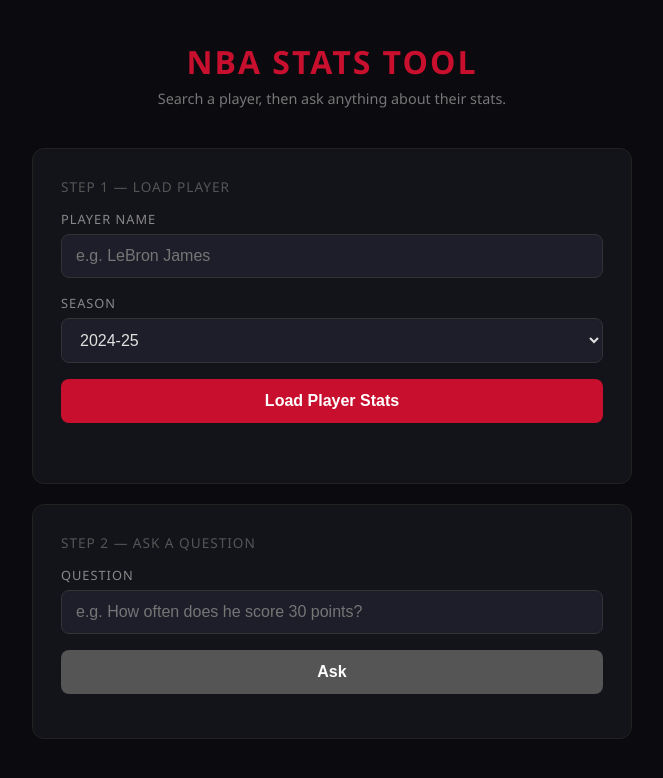
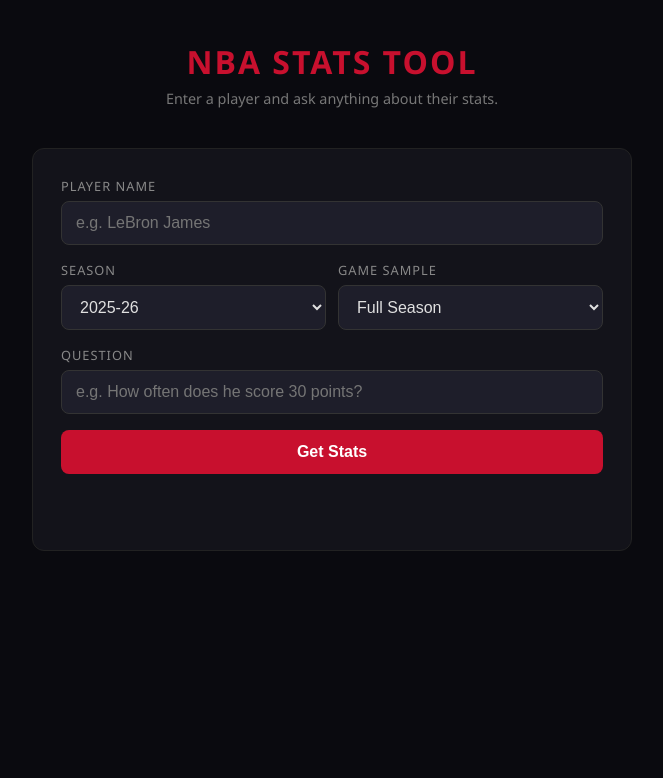
Before and after one commit to JaiY1/JaiY1, a Flask app: page / in a window 1280 px wide. Shown: the top 778 px of the page, without its empty margins (308-971 px from the left). Run offline with Flask 3, Linux system fonts and the light colour scheme.

Commit message:
Add autocomplete, last N games filter, and injury detection
- Combined load + ask into single form with one button
- Autocomplete player search ranked by minutes played (starters first)
- Last 5/10/15/20 games filter based on team schedule
- Injury warning when player missed games in selected window
- Fixed date storage to ISO format for correct sorting
- Fixed DB path to absolute to prevent reload issues

Co-Authored-By: Claude Sonnet 4.6 <noreply@anthropic.com>

```diff
--- a/app.py
+++ b/app.py
@@ -1,5 +1,6 @@
+import re
 from flask import Flask, request, jsonify, render_template
-from database import init_db, get_player_games, player_exists
+from database import init_db, get_player_games, get_missed_games, get_all_team_games
 from nba_client import fetch_and_store
 
 app = Flask(__name__)
@@ -17,23 +18,25 @@ STAT_FIELDS = {
     "free throw percentage": "ft_pct", "ft%": "ft_pct",
 }
 
+STAT_LABELS = {
+    "pts": "points", "reb": "rebounds", "ast": "assists",
+    "fg3m": "3-pointers made", "fg3_pct": "3PT%",
+    "blk": "blocks", "stl": "steals",
+    "ft_pct": "FT%", "fg_pct": "FG%"
+}
+
 
 def parse_question(question: str):
-    """Extract stat field and threshold from a natural language question."""
     q = question.lower()
-
     stat_field = None
     for keyword, field in STAT_FIELDS.items():
         if keyword in q:
             stat_field = field
             break
-
     threshold = None
-    import re
     numbers = re.findall(r'\d+\.?\d*', q)
     if numbers:
         threshold = float(numbers[0])
-
     return stat_field, threshold
 
 
@@ -41,23 +44,30 @@ def compute_stats(games: list[dict], stat_field: str, threshold: float = None):
     total = len(games)
     if total == 0:
         return {}
-
     values = [g[stat_field] for g in games if g[stat_field] is not None]
-
     result = {
         "total_games": total,
         "average": round(sum(values) / len(values), 2) if values else 0,
         "max": max(values) if values else 0,
         "min": min(values) if values else 0,
     }
-
     if threshold is not None:
         above = sum(1 for v in values if v >= threshold)
         result["threshold"] = threshold
         result["games_above"] = above
         result["frequency_pct"] = round((above / total) * 100, 1)
+    return result
 
-    return result
+
+def split_window(team_games: list[dict], last_n: int):
+    """
+    Take the last_n team games, split into played vs missed.
+    Returns (played_dates set, missed_in_window list).
+    """
+    window = team_games[:last_n] if last_n > 0 else team_games
+    played_dates = {g["game_date"] for g in window if g["status"] == "played"}
+    missed = [g for g in window if g["status"] == "missed"]
+    return played_dates, missed
 
 
 @app.route("/")
@@ -65,23 +75,71 @@ def index():
     return render_template("index.html")
 
 
+PLAYER_POPULARITY = {}  # player_id -> rank, loaded at startup
+
+
+def load_popularity(season: str = "2025-26"):
+    """Rank all players by minutes played this season. Starters > bench > rest."""
+    global PLAYER_POPULARITY
+    try:
+        from nba_api.stats.endpoints import leaguedashplayerstats
+        import time
+        time.sleep(0.6)
+        stats = leaguedashplayerstats.LeagueDashPlayerStats(
+            season=season,
+            per_mode_detailed="PerGame",
+            season_type_all_star="Regular Season"
+        )
+        df = stats.get_data_frames()[0]
+        df = df.sort_values("MIN", ascending=False).reset_index(drop=True)
+        PLAYER_POPULARITY = {int(row["PLAYER_ID"]): idx for idx, row in df.iterrows()}
+        print(f"Loaded popularity for {len(PLAYER_POPULARITY)} players.")
+    except Exception as e:
+        print(f"Could not load popularity rankings: {e}")
+
+
+load_popularity()
+
+
+@app.route("/api/players")
+def player_suggestions():
+    query = request.args.get("q", "").strip().lower()
+    if len(query) < 2:
+        return jsonify([])
+
+    from nba_api.stats.static import players as nba_players
+    all_players = nba_players.get_players()
+
+    matches = [p for p in all_players if query in p["full_name"].lower()]
+    # Sort: minutes-based rank first, then active, then alphabetical
+    matches.sort(key=lambda p: (
+        PLAYER_POPULARITY.get(p["id"], 9999),
+        not p["is_active"],
+        p["full_name"]
+    ))
+    return jsonify([p["full_name"] for p in matches[:10]])
+
+
 @app.route("/api/search", methods=["POST"])
 def search():
     data = request.json
     player_name = data.get("player", "").strip()
-    season = data.get("season", "2024-25")
+    season = data.get("season", "2025-26")
 
     if not player_name:
         return jsonify({"error": "Player name required."}), 400
 
-    if not player_exists(player_name):
-        full_name, err = fetch_and_store(player_name, season)
-        if err:
-            return jsonify({"error": err}), 404
-        player_name = full_name
+    full_name, err = fetch_and_store(player_name, season)
+    if err:
+        return jsonify({"error": err}), 404
 
-    games = get_player_games(player_name, season)
-    return jsonify({"player": player_name, "games_loaded": len(games)})
+    games = get_player_games(full_name, season)
+    missed = get_missed_games(full_name, season)
+    return jsonify({
+        "player": full_name,
+        "games_loaded": len(games),
+        "missed_games_total": len(missed)
+    })
 
 
 @app.route("/api/ask", methods=["POST"])
@@ -89,30 +147,35 @@ def ask():
     data = request.json
     player_name = data.get("player", "").strip()
     question = data.get("question", "").strip()
-    season = data.get("season", "2024-25")
+    season = data.get("season", "2025-26")
+    last_n = int(data.get("last_n", 0))  # 0 = all games
 
     if not player_name or not question:
         return jsonify({"error": "Player and question are required."}), 400
 
-    games = get_player_games(player_name, season)
-    if not games:
+    all_games = get_player_games(player_name, season)
+    if not all_games:
         return jsonify({"error": f"No data for {player_name}. Search them first."}), 404
+
+    if last_n > 0:
+        # Use team schedule to define the window (played + missed combined)
+        team_games = get_all_team_games(player_name, season)
+        played_dates, missed_in_window = split_window(team_games, last_n)
+        games = [g for g in all_games if g["game_date"] in played_dates]
+    else:
+        games = all_games
+        missed_in_window = []
 
     stat_field, threshold = parse_question(question)
     if not stat_field:
-        return jsonify({"error": "Couldn't understand the stat in your question. Try mentioning points, rebounds, assists, etc."}), 400
+        return jsonify({"error": "Couldn't understand the stat. Try mentioning points, rebounds, assists, etc."}), 400
 
     stats = compute_stats(games, stat_field, threshold)
+    stat_label = STAT_LABELS.get(stat_field, stat_field)
 
-    stat_label = {
-        "pts": "points", "reb": "rebounds", "ast": "assists",
-        "fg3m": "3-pointers made", "fg3_pct": "3PT%",
-        "blk": "blocks", "stl": "steals",
-        "ft_pct": "FT%", "fg_pct": "FG%"
-    }.get(stat_field, stat_field)
-
+    scope = f"last {last_n} games" if last_n > 0 else "this season"
     answer_parts = [
-        f"{player_name} averages {stats['average']} {stat_label} per game over {stats['total_games']} games this season.",
+        f"{player_name} averages {stats['average']} {stat_label} per game over {stats['total_games']} games ({scope}).",
         f"High: {stats['max']} | Low: {stats['min']}."
     ]
     if threshold is not None:
@@ -120,7 +183,19 @@ def ask():
             f"He hit {threshold}+ {stat_label} in {stats['games_above']} of {stats['total_games']} games ({stats['frequency_pct']}% of the time)."
         )
 
-    return jsonify({"answer": " ".join(answer_parts), "stats": stats})
+    injury_warning = None
+    if last_n > 0 and missed_in_window:
+        injury_warning = (
+            f"⚠️ {player_name} missed {len(missed_in_window)} game(s) during this {last_n}-game window "
+            f"(DNP/Injury). Stats reflect only {len(games)} played games."
+        )
+
+    return jsonify({
+        "answer": " ".join(answer_parts),
+        "stats": stats,
+        "injury_warning": injury_warning,
+        "missed_games": [m["game_date"] + " " + m["matchup"] for m in missed_in_window]
+    })
 
 
 if __name__ == "__main__":
--- a/templates/index.html
+++ b/templates/index.html
@@ -67,6 +67,12 @@
       border-color: #c8102e;
     }
 
+    .row {
+      display: grid;
+      grid-template-columns: 1fr 1fr;
+      gap: 12px;
+    }
+
     button {
       width: 100%;
       padding: 13px;
@@ -130,122 +136,187 @@
       letter-spacing: 0.5px;
     }
 
-    .section-title {
-      font-size: 0.85rem;
-      color: #555;
-      text-transform: uppercase;
-      letter-spacing: 1px;
-      margin-bottom: 14px;
+    .error { color: #ff6b6b; font-size: 0.9rem; margin-top: 10px; }
+
+    .injury-warning {
+      background: #2a1a00;
+      border-left: 4px solid #f59e0b;
+      border-radius: 8px;
+      padding: 12px 16px;
+      margin-top: 12px;
+      font-size: 0.9rem;
+      color: #fbbf24;
+      display: none;
     }
 
-    .error { color: #ff6b6b; font-size: 0.9rem; margin-top: 10px; }
+    .missed-list {
+      margin-top: 8px;
+      font-size: 0.8rem;
+      color: #d97706;
+    }
+
+    .autocomplete-wrapper {
+      position: relative;
+      margin-bottom: 16px;
+    }
+
+    .autocomplete-wrapper input {
+      margin-bottom: 0;
+    }
+
+    .autocomplete-list {
+      position: absolute;
+      top: 100%;
+      left: 0;
+      right: 0;
+      background: #1e1e2a;
+      border: 1px solid #444;
+      border-top: none;
+      border-radius: 0 0 8px 8px;
+      z-index: 100;
+      max-height: 240px;
+      overflow-y: auto;
+    }
+
+    .autocomplete-list div {
+      padding: 11px 14px;
+      cursor: pointer;
+      font-size: 0.95rem;
+      border-bottom: 1px solid #2a2a3a;
+      transition: background 0.15s;
+    }
+
+    .autocomplete-list div:last-child { border-bottom: none; }
+    .autocomplete-list div:hover, .autocomplete-list div.active {
+      background: #c8102e22;
+      color: #fff;
+    }
   </style>
 </head>
 <body>
 
   <h1>NBA STATS TOOL</h1>
-  <p class="subtitle">Search a player, then ask anything about their stats.</p>
+  <p class="subtitle">Enter a player and ask anything about their stats.</p>
 
-  <!-- Step 1: Load Player -->
   <div class="card">
-    <p class="section-title">Step 1 — Load Player</p>
     <label>Player Name</label>
-    <input type="text" id="playerInput" placeholder="e.g. LeBron James" />
-    <label>Season</label>
-    <select id="seasonSelect">
-      <option value="2024-25">2024-25</option>
-      <option value="2023-24">2023-24</option>
-      <option value="2022-23">2022-23</option>
-    </select>
-    <button id="searchBtn" onclick="loadPlayer()">Load Player Stats</button>
-    <div class="status" id="searchStatus"></div>
-  </div>
+    <div class="autocomplete-wrapper">
+      <input type="text" id="playerInput" placeholder="e.g. LeBron James" autocomplete="off" />
+      <div class="autocomplete-list" id="autocompleteList" style="display:none;"></div>
+    </div>
 
-  <!-- Step 2: Ask a Question -->
-  <div class="card">
-    <p class="section-title">Step 2 — Ask a Question</p>
+    <div class="row">
+      <div>
+        <label>Season</label>
+        <select id="seasonSelect">
+          <option value="2025-26">2025-26</option>
+          <option value="2024-25">2024-25</option>
+          <option value="2023-24">2023-24</option>
+          <option value="2022-23">2022-23</option>
+        </select>
+      </div>
+      <div>
+        <label>Game Sample</label>
+        <select id="lastNSelect">
+          <option value="0">Full Season</option>
+          <option value="5">Last 5 Games</option>
+          <option value="10">Last 10 Games</option>
+          <option value="15">Last 15 Games</option>
+          <option value="20">Last 20 Games</option>
+        </select>
+      </div>
+    </div>
+
     <label>Question</label>
     <input type="text" id="questionInput" placeholder="e.g. How often does he score 30 points?" />
-    <button id="askBtn" onclick="askQuestion()" disabled>Ask</button>
-    <div class="error" id="askError"></div>
+
+    <button id="submitBtn" onclick="submit()">Get Stats</button>
+
+    <div class="error" id="errorMsg"></div>
+    <div class="status" id="statusMsg"></div>
+    <div class="injury-warning" id="injuryWarning"></div>
     <div class="answer-box" id="answerBox"></div>
     <div class="stat-grid" id="statGrid"></div>
   </div>
 
 <script>
-  let currentPlayer = null;
-  let currentSeason = null;
+  async function submit() {
+    const player = document.getElementById("playerInput").value.trim();
+    const season = document.getElementById("seasonSelect").value;
+    const lastN = parseInt(document.getElementById("lastNSelect").value);
+    const question = document.getElementById("questionInput").value.trim();
 
-  async function loadPlayer() {
-    const name = document.getElementById("playerInput").value.trim();
-    const season = document.getElementById("seasonSelect").value;
-    const status = document.getElementById("searchStatus");
-    const btn = document.getElementById("searchBtn");
+    const btn = document.getElementById("submitBtn");
+    const errEl = document.getElementById("errorMsg");
+    const statusEl = document.getElementById("statusMsg");
+    const answerBox = document.getElementById("answerBox");
+    const injuryEl = document.getElementById("injuryWarning");
+    const statGrid = document.getElementById("statGrid");
 
-    if (!name) { status.textContent = "Enter a player name."; return; }
+    // Reset
+    errEl.textContent = "";
+    statusEl.textContent = "";
+    answerBox.style.display = "none";
+    injuryEl.style.display = "none";
+    statGrid.innerHTML = "";
+
+    if (!player) { errEl.textContent = "Enter a player name."; return; }
+    if (!question) { errEl.textContent = "Enter a question."; return; }
 
     btn.disabled = true;
-    status.textContent = "Fetching stats from NBA.com... (may take a few seconds)";
+    statusEl.textContent = "Fetching stats from NBA.com...";
 
     try {
-      const res = await fetch("/api/search", {
+      // Step 1: fetch & store player data
+      const searchRes = await fetch("/api/search", {
         method: "POST",
         headers: { "Content-Type": "application/json" },
-        body: JSON.stringify({ player: name, season })
+        body: JSON.stringify({ player, season })
       });
-      const data = await res.json();
+      const searchData = await searchRes.json();
 
-      if (!res.ok) {
-        status.textContent = "Error: " + data.error;
-      } else {
-        currentPlayer = data.player;
-        currentSeason = season;
-        status.textContent = `Loaded ${data.player} — ${data.games_loaded} games this season.`;
-        document.getElementById("askBtn").disabled = false;
+      if (!searchRes.ok) {
+        errEl.textContent = searchData.error;
+        btn.disabled = false;
+        statusEl.textContent = "";
+        return;
       }
-    } catch (e) {
-      status.textContent = "Network error. Is the server running?";
-    }
 
-    btn.disabled = false;
-  }
+      statusEl.textContent = `Loaded ${searchData.player} — ${searchData.games_loaded} games. Analyzing...`;
 
-  async function askQuestion() {
-    const question = document.getElementById("questionInput").value.trim();
-    const answerBox = document.getElementById("answerBox");
-    const statGrid = document.getElementById("statGrid");
-    const errEl = document.getElementById("askError");
-    const btn = document.getElementById("askBtn");
-
-    errEl.textContent = "";
-    answerBox.style.display = "none";
-    statGrid.innerHTML = "";
-
-    if (!question) { errEl.textContent = "Enter a question."; return; }
-    if (!currentPlayer) { errEl.textContent = "Load a player first."; return; }
-
-    btn.disabled = true;
-
-    try {
-      const res = await fetch("/api/ask", {
+      // Step 2: ask question
+      const askRes = await fetch("/api/ask", {
         method: "POST",
         headers: { "Content-Type": "application/json" },
-        body: JSON.stringify({ player: currentPlayer, question, season: currentSeason })
+        body: JSON.stringify({ player: searchData.player, question, season, last_n: lastN })
       });
-      const data = await res.json();
+      const askData = await askRes.json();
 
-      if (!res.ok) {
-        errEl.textContent = data.error;
+      statusEl.textContent = "";
+
+      if (!askRes.ok) {
+        errEl.textContent = askData.error;
       } else {
-        answerBox.textContent = data.answer;
+        answerBox.textContent = askData.answer;
         answerBox.style.display = "block";
 
-        const s = data.stats;
+        if (askData.injury_warning) {
+          let html = askData.injury_warning;
+          if (askData.missed_games && askData.missed_games.length > 0) {
+            html += `<div class="missed-list">Missed: ${askData.missed_games.join(", ")}</div>`;
+          }
+          injuryEl.innerHTML = html;
+          injuryEl.style.display = "block";
+        }
+
+        const s = askData.stats;
+        const scopeLbl = lastN > 0 ? `L${lastN} High` : "Season High";
+        const scopeLblLow = lastN > 0 ? `L${lastN} Low` : "Season Low";
         const tiles = [
           { val: s.average, lbl: "Average" },
-          { val: s.total_games, lbl: "Games" },
-          { val: s.max, lbl: "Season High" },
-          { val: s.min, lbl: "Season Low" },
+          { val: s.total_games, lbl: "Games Played" },
+          { val: s.max, lbl: scopeLbl },
+          { val: s.min, lbl: scopeLblLow },
         ];
         if (s.frequency_pct !== undefined) {
           tiles.push({ val: s.frequency_pct + "%", lbl: `Hit ${s.threshold}+ Threshold` });
@@ -260,17 +331,73 @@
         `).join("");
       }
     } catch (e) {
-      errEl.textContent = "Network error.";
+      errEl.textContent = "Network error. Is the server running?";
+      statusEl.textContent = "";
     }
 
     btn.disabled = false;
   }
 
-  document.getElementById("playerInput").addEventListener("keydown", e => {
-    if (e.key === "Enter") loadPlayer();
+  document.getElementById("questionInput").addEventListener("keydown", e => {
+    if (e.key === "Enter") submit();
   });
-  document.getElementById("questionInput").addEventListener("keydown", e => {
-    if (e.key === "Enter") askQuestion();
+
+  // Autocomplete
+  const playerInput = document.getElementById("playerInput");
+  const acList = document.getElementById("autocompleteList");
+  let acIndex = -1;
+  let acDebounce = null;
+
+  playerInput.addEventListener("input", () => {
+    clearTimeout(acDebounce);
+    const q = playerInput.value.trim();
+    if (q.length < 2) { acList.style.display = "none"; return; }
+    acDebounce = setTimeout(() => fetchSuggestions(q), 200);
+  });
+
+  async function fetchSuggestions(q) {
+    const res = await fetch(`/api/players?q=${encodeURIComponent(q)}`);
+    const names = await res.json();
+    acIndex = -1;
+    if (!names.length) { acList.style.display = "none"; return; }
+    acList.innerHTML = names.map(n => `<div>${n}</div>`).join("");
+    acList.style.display = "block";
+    acList.querySelectorAll("div").forEach(el => {
+      el.addEventListener("mousedown", () => {
+        playerInput.value = el.textContent;
+        acList.style.display = "none";
+      });
+    });
+  }
+
+  playerInput.addEventListener("keydown", e => {
+    const items = acList.querySelectorAll("div");
+    if (acList.style.display === "none" || !items.length) {
+      if (e.key === "Enter") submit();
+      return;
+    }
+    if (e.key === "ArrowDown") {
+      acIndex = Math.min(acIndex + 1, items.length - 1);
+    } else if (e.key === "ArrowUp") {
+      acIndex = Math.max(acIndex - 1, -1);
+    } else if (e.key === "Enter") {
+      if (acIndex >= 0) {
+        playerInput.value = items[acIndex].textContent;
+        acList.style.display = "none";
+        acIndex = -1;
+      } else {
+        submit();
+      }
+      return;
+    } else if (e.key === "Escape") {
+      acList.style.display = "none";
+      return;
+    }
+    items.forEach((el, i) => el.classList.toggle("active", i === acIndex));
+  });
+
+  document.addEventListener("click", e => {
+    if (!e.target.closest(".autocomplete-wrapper")) acList.style.display = "none";
   });
 </script>
 </body>
```
Also changed, not shown: database.py (+60 -8 lines), nba_client.py (+44 -7 lines).
